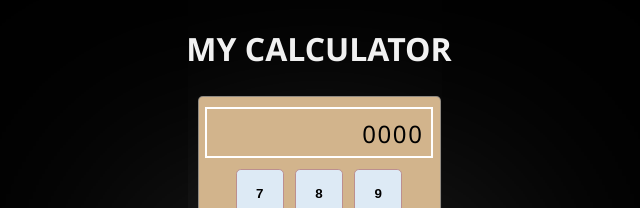
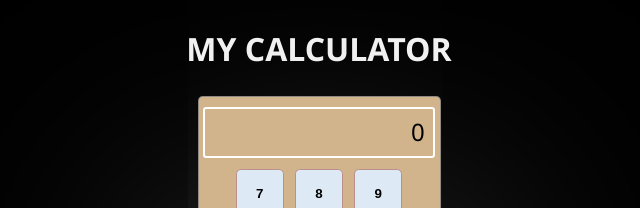
Before and after one commit to Moontess/calculator, a plain HTML site: page index.html in a window 1280 px wide. Shown: the top 208 px of the page, without its empty margins (321-961 px from the left). Drawn offline with Linux system fonts and the light colour scheme.

Commit message:
Fix error

```diff
--- a/app.css
+++ b/app.css
@@ -42,14 +42,15 @@ h1 {
 }
 
 #show {
-  width: 95%;
+  width: 96%;
   height: 3.2rem;
   font-size: 1.5rem;
   text-align: right;
-  padding: 0.5rem;
+  padding: 0.4rem;
   margin-top: 0.6rem;
   margin-bottom: 0.7rem;
   letter-spacing: 0.1rem;
+  border-radius: 0.2rem;
   border: 2px solid rgb(255, 255, 255);
 }
 
--- a/app.html
+++ b/index.html
@@ -10,7 +10,7 @@
     <section id="frame">
       <h1>MY CALCULATOR</h1>
       <div id="container">
-        <p id="show">0000</p>
+        <p id="show">0</p>
 
         <div id="num">
           <button type="button">7</button>
```
